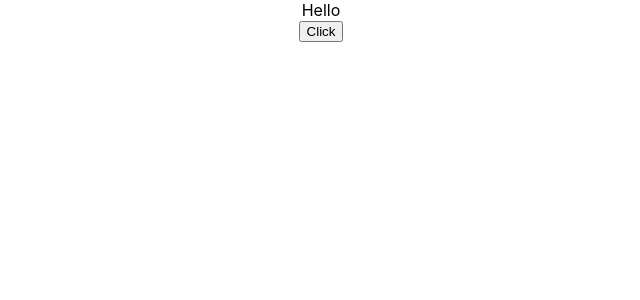
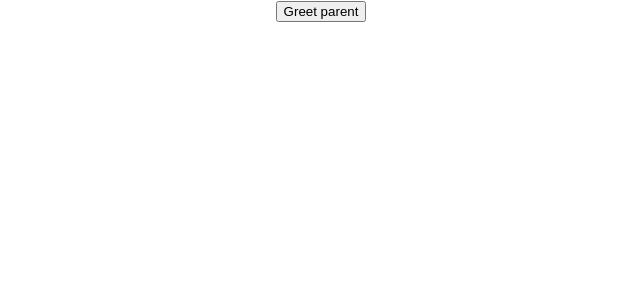
Before and after one commit to jai1998kishan/hello-world, a React (Create React App) app: page / in a window 1280 px wide. Shown: the top 300 px of the page, without its empty margins (319-959 px from the left). Built offline with nearby package versions, Linux system fonts and the light colour scheme.

Commit message:
passing-the-props-from-child-to-parent-component

```diff
--- a/src/App.js
+++ b/src/App.js
@@ -1,5 +1,6 @@
 import "./App.css";
-import EventBind from "./components/EventBind";
+import ParentComponent from "./components/ParentComponent";
+// import EventBind from "./components/EventBind";
 // import ClassClick from "./components/ClassClick";
 // import FunctionClick from "./components/FunctionClick";
 // import Counter from "./components/Counter";
@@ -12,14 +13,23 @@
 function App() {
   return (
     <div className="App">
-      <EventBind />
+      {/* video 15 codevolution */}
+      <ParentComponent />
+      {/* =================================================== */}
+      {/* event binding */}
+
+      {/* <EventBind /> */}
+
       {/* ========================================================== */}
+      {/* event click  */}
 
       {/* <FunctionClick /> */}
 
       {/* <ClassClick /> */}
 
       {/* ====================================================== */}
+
+      {/* state  */}
 
       {/* <Counter /> */}
 
@@ -28,6 +38,7 @@
       {/* ========================================================== */}
 
       {/* props in function component */}
+
       {/* <Greet name="Bruce" heroName="Batman">
         <p>This is children props</p>
       </Greet> */}
@@ -38,7 +49,10 @@
 
       {/* <Greet name="Diana" heroName="Wonder Woman" /> */}
 
+      {/* ....................................................... */}
+
       {/* props in class Component */}
+
       {/* <Welcome name="mahi" heroName="lightman" /> */}
 
       {/* <Welcome name="moto" heroName="waterman" /> */}
--- /dev/null
+++ b/src/components/ChildComponent.js
@@ -0,0 +1,12 @@
+import React from "react";
+
+function ChildComponent(props) {
+  return (
+    <div>
+      {/* <button onClick={props.greetHandler}>Greet parent</button> */}
+      <button onClick={() => props.greetHandler("child")}>Greet parent</button>
+    </div>
+  );
+}
+
+export default ChildComponent;
--- /dev/null
+++ b/src/components/ParentComponent.js
@@ -0,0 +1,28 @@
+import React, { Component } from "react";
+import ChildComponent from "./ChildComponent";
+
+class ParentComponent extends Component {
+  constructor(props) {
+    super(props);
+
+    this.state = {
+      parentName: "Parent",
+    };
+
+    this.greetParent = this.greetParent.bind(this);
+  }
+
+  greetParent(childName) {
+    alert(`Hello ${this.state.parentName} from ${childName}`);
+  }
+
+  render() {
+    return (
+      <div>
+        <ChildComponent greetHandler={this.greetParent} />
+      </div>
+    );
+  }
+}
+
+export default ParentComponent;
```
